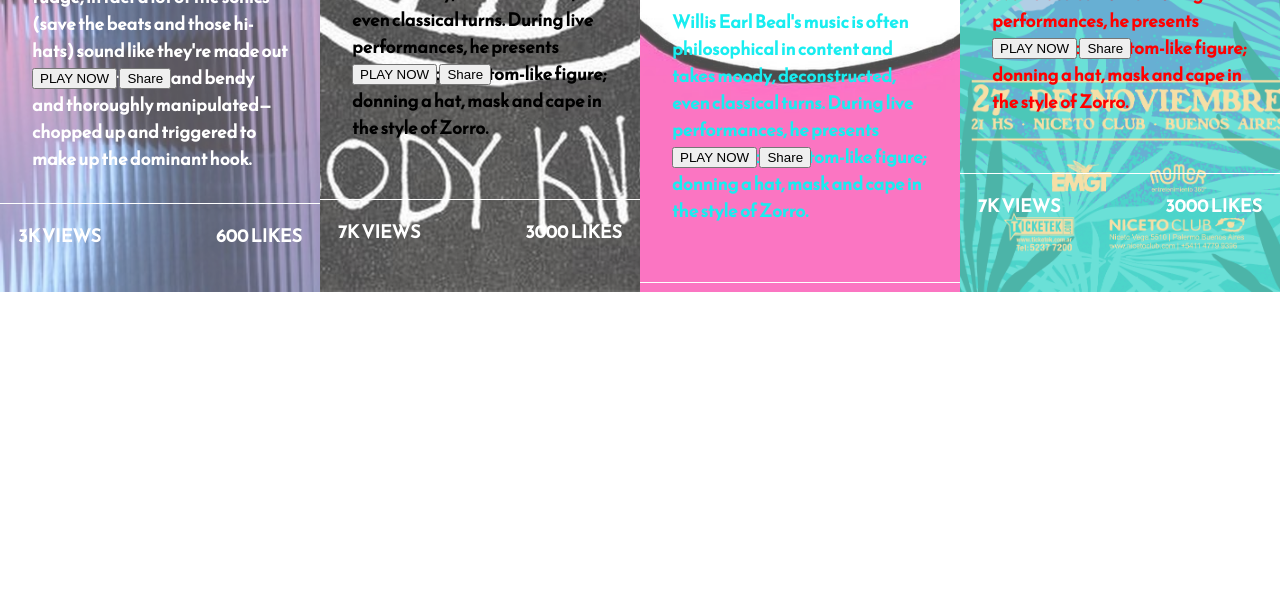
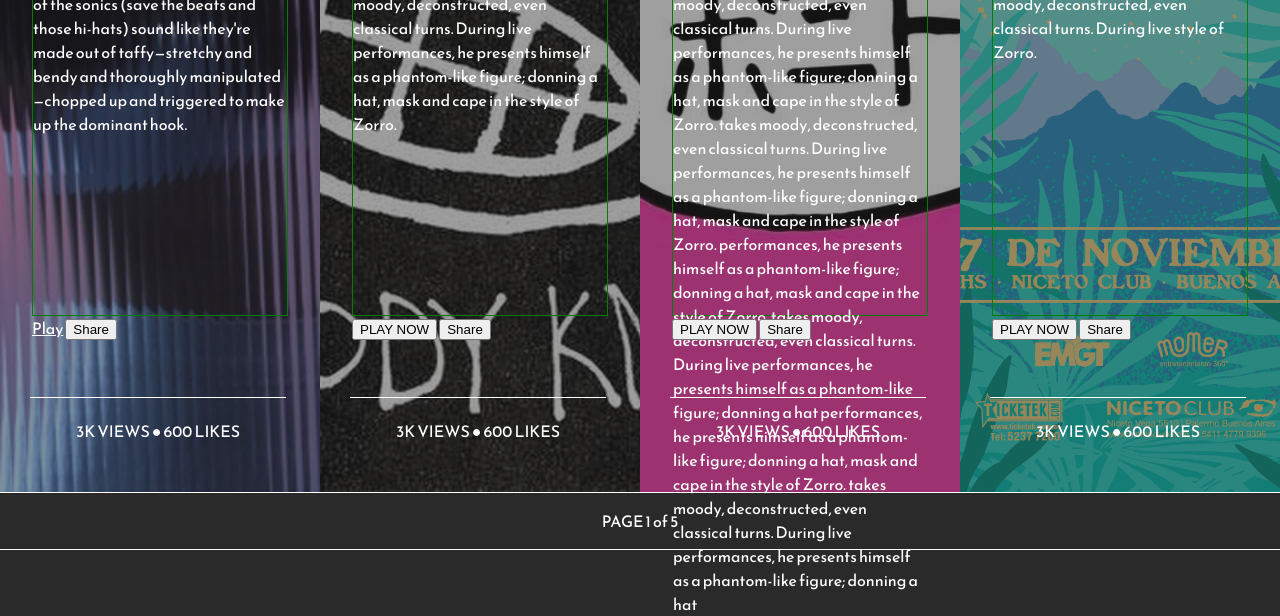
Before and after one commit to frankieGP/CSS-wk3, a plain HTML site: page index.html in a window 1280 px wide. Shown: the part 508-1124 px from the top of the page. Before the commit the page ends 836 px from the top, so only its background shows below. Drawn offline with Linux system fonts and the light colour scheme.

Commit message:
more adjustments for responsive design.

```diff
--- a/index.html
+++ b/index.html
@@ -10,6 +10,7 @@
   </head>
   <body>
     <div class="container">
+      <div class="content">
 
         <div class="first col">
           <div class="opaque">
@@ -20,12 +21,11 @@
             <p>Hi! Here's an artist we know zilch about, but we're already smitten with his/her weirdness. For sure this voice is pitch-shifted to fudge, in fact a lot of the sonics (save the beats and those hi-hats) sound like they're made out of taffy—stretchy and bendy and thoroughly manipulated—chopped up and triggered to make up the dominant hook.</p>
           </div>
           <div class="buttons">
-          <button type="button" name="button">PLAY NOW</button>
+            <a href="https://www.youtube.com/watch?v=ltVr-VaD7H0"target="_blank" class="button">Play</a>
             <button type="button" name="button">Share </button>
           </div>
           <div class="score">
-          <a class="views">3K VIEWS</a>
-          <a class="likes">600 LIKES</a>
+            <p class="views">3K VIEWS &#9679 600 LIKES</p>
           </div>
         </div>
         <div class="second col">
@@ -41,8 +41,7 @@
             <button type="button" name="button">Share </button>
           </div>
           <div class="score">
-          <a class="views">7K VIEWS</a>
-          <a class="likes">3000 LIKES</a>
+            <p class="views">3K VIEWS &#9679 600 LIKES</p>
           </div>
         </div>
         <div class="third col">
@@ -51,15 +50,14 @@
           </div>
           <div class="text">
             <h1>Watch "To Dry to Cry" from Willis Earl Beal.</h1>
-          <p>Willis Earl Beal's music is often philosophical in content and takes moody, deconstructed, even classical turns. During live performances, he presents himself as a phantom-like figure; donning a hat, mask and cape in the style of Zorro.</p>
+            <p>Willis Earl Beal's music is often philosophical in content and takes moody, deconstructed, even classical turns. During live performances, he presents himself as a phantom-like figure; donning a hat, mask and cape in the style of Zorro. takes moody, deconstructed, even classical turns. During live performances, he presents himself as a phantom-like figure; donning a hat, mask and cape in the style of Zorro. performances, he presents himself as a phantom-like figure; donning a hat, mask and cape in the style of Zorro. takes moody, deconstructed, even classical turns. During live performances, he presents himself as a phantom-like figure; donning a hat performances, he presents himself as a phantom-like figure; donning a hat, mask and cape in the style of Zorro. takes moody, deconstructed, even classical turns. During live performances, he presents himself as a phantom-like figure; donning a hat</p>
           </div>
           <div class="buttons">
             <button type="button" name="button">PLAY NOW</button>
             <button type="button" name="button">Share </button>
           </div>
           <div class="score">
-          <a class="views">7K VIEWS</a>
-          <a class="likes">3000 LIKES</a>
+            <p class="views">3K VIEWS &#9679 600 LIKES</p>
           </div>
         </div>
         <div class="fourth col">
@@ -68,19 +66,20 @@
           </div>
           <div class="text">
             <h1>Watch "To Dry to Cry" from Willis Earl Beal.</h1>
-          <p>Willis Earl Beal's music is often philosophical in content and takes moody, deconstructed, even classical turns. During live performances, he presents himself as a phantom-like figure; donning a hat, mask and cape in the style of Zorro.</p>
+            <p>Willis Earl Beal's music is often philosophical in content and takes moody, deconstructed, even classical turns. During live style of Zorro.</p>
           </div>
           <div class="buttons">
             <button type="button" name="button">PLAY NOW</button>
             <button type="button" name="button">Share </button>
           </div>
           <div class="score">
-          <a class="views">7K VIEWS</a>
-          <a class="likes">3000 LIKES</a>
+            <p class="views">3K VIEWS &#9679 600 LIKES</p>
           </div>
         </div>
     </div>
-
+    <div class="foot">
+      <p>PAGE 1 of 5</p>
+    </div>
     </div>
   </body>
 </html>
--- a/scss/base/_base.scss
+++ b/scss/base/_base.scss
@@ -10,10 +10,12 @@
 
 
 body {
+  color: $color-prime;
   margin: 0;
   font-family: $stack-reem;
+  background-color: rgb(42, 42, 42)
+}
 
-}
 a {
   &:link {
     color: $color-prime;
--- a/scss/components/_buttons.scss
+++ b/scss/components/_buttons.scss
@@ -1,6 +1,5 @@
 .buttons {
   width: 80%;
-  height: 10%;
   margin: auto;
   display: block;
 }
--- a/scss/layout/_columns.scss
+++ b/scss/layout/_columns.scss
@@ -2,9 +2,8 @@
   @include bkprop(no-repeat, cover, center, inline-block);
   width: 100%;
   height: 100%;
-
   @media #{$brk-wide} {
     width: 25%;
-    float:left;
+    float: left;
   }
 }
--- a/scss/layout/_containers.scss
+++ b/scss/layout/_containers.scss
@@ -1,27 +1,15 @@
 .container {
   margin: 0 auto;
-  height: 50em;
+
 }
 
 
 
 
 // Cards
-.first {
-  color: $color-prime;
+.first, .second, .third, .fourth {
   @extend %card;
+  height: 1000px;
+  position: relative;
 
 }
-.second {
-  @extend %card;
-
-}
-.third {
-  color: #18edf0;
-  @extend %card;
-
-}
-.fourth {
-  color: red;
-  @extend %card;
-}
--- a/scss/layout/_extends.scss
+++ b/scss/layout/_extends.scss
@@ -2,9 +2,8 @@
 //Background Image properties//
 %bgimg {
   @include bkprop(no-repeat, cover, center, inline-block);
-  height: 100%;
   content: "";
-  opacity: 0.7;
+  opacity: 0.55;
   top: 0;
   left: 0;
   bottom: 0;
@@ -16,8 +15,6 @@
 // Card properties
 %card {
   position: relative;
-  font-weight: bold;
-  font-size: 18px;
 }
 
 //Clear Fix
--- a/scss/layout/_footer.scss
+++ b/scss/layout/_footer.scss
@@ -1,23 +1,9 @@
-.score {
+.foot {
   color: $color-prime;
-  position: absolute;
-
-  margin-top: 60px;
+  display: inline-block;
+  border-top: 1px solid $color-prime;
+  border-bottom: 1px solid $color-prime;
   width: 100%;
-  border-top: 1px solid $color-prime;
-
-  padding-top: 1em;
-
+  margin: 0;
+  text-align: center;
 }
-
-.views {
-  float: left;
-  display: inline;
-  margin-left: 1em;
-}
-.likes {
-  float: right;
-  display: inline;
-  margin-right: 1em;
-
-}
--- a/scss/layout/_foreground.scss
+++ b/scss/layout/_foreground.scss
@@ -1,8 +1,14 @@
 .opaque img {
-  width: 80%;
-  height: 30%;
+  width: 100%;
+  height: 100%;
   margin: auto;
-  margin-top: 50px;
+  display: block;
+}
+.opaque  {
+  width: 300px;
+  height: 200px;
+  margin: auto;
+  margin-top: 4em;
   display: block;
   border: 3px solid $color-prime;
 }
@@ -10,8 +16,21 @@
 
 
 .text {
+  height: 35em;
   width: 80%;
-  height: 40%;
   margin: auto;
+  text-overflow: ellipsis;
+  border: 1px solid green;
+}
+.score {
+  position: absolute;
+  top: 900px;
+  left: 30px;
+  color: $color-prime;
+  margin: 5px auto;
+  width: 80%;
+  border-top: 1px solid $color-prime;
+  padding-top: 5px;
   display: block;
+  text-align: center;
 }
```
Also changed, not shown: css/application.css, 1 other file. Lines whose indentation alone changed are shown as unchanged.
